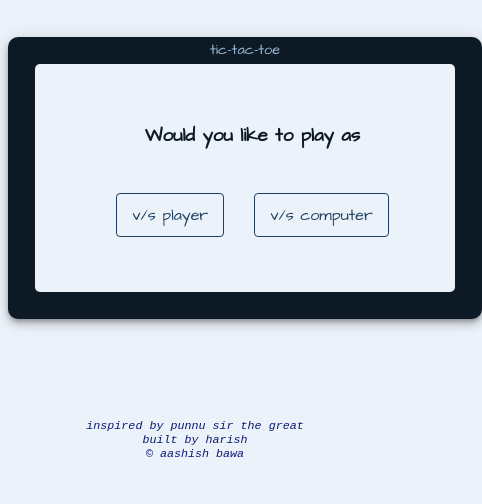
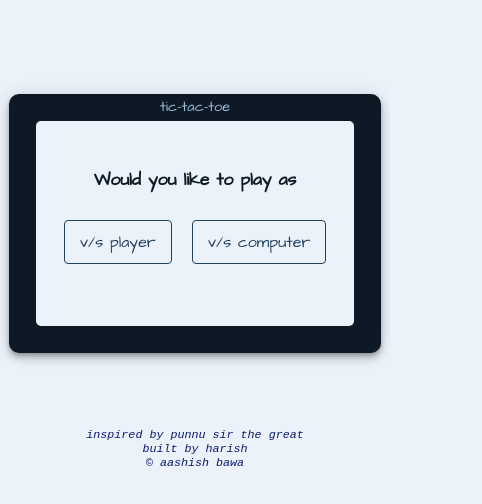
Before and after one commit to harrysaini/tic-tac-toe, a React app: page / in a window 390 px wide. Shown: the whole page, 482 px wide, since content can reach past the window. Built offline with nearby package versions, Linux system fonts and the light colour scheme.

Commit message:
added mobile css

```diff
--- a/public/index.html
+++ b/public/index.html
@@ -2,7 +2,7 @@
 <html lang="en">
   <head>
     <meta charset="utf-8">
-    <meta name="viewport" content="width=device-width, initial-scale=1" >
+    <meta name="viewport" content="width=device-width,initial-scale=1,maximum-scale=1">
     <meta name="theme-color" content="#000000">
     <!--
       manifest.json provides metadata used when your web app is added to the
--- a/src/css/index.css
+++ b/src/css/index.css
@@ -33,11 +33,6 @@ body{
 	background: transparent;
 }
 
-@media only screen and (max-width :450px ){
-	.main-conatiner{
-		width : 90%;
-	}
-}
 
 .game-box{
 	font-family: 'Architects Daughter', Helvetica, sans-serif;
@@ -117,7 +112,7 @@ body{
 
 
 .select-div{
-	padding: 25px 15px 50px 30px;
+	padding: 25px 15px 50px 15px;
 }
 
 .select-first-turn{
@@ -146,7 +141,7 @@ body{
 
 
 .credits{
-    margin-top: 100px;
+	padding-top: 100px;
 	text-align: center;
 	font-size: 90%;
 	font-style: italic;
@@ -268,3 +263,37 @@ body{
 	transition: opacity 700ms;
 
 }
+
+
+@media only screen and (max-width: 40em) {
+	.main-container{
+		width : 85%;
+		margin-top: 25%;
+	}
+
+	h3 {
+		font-size: 1.10rem;
+	}
+
+	.select-div {
+		padding: 25px 5px 50px 5px;
+	}
+
+	.game-box{
+		padding: 5px;
+		padding-bottom: 0px;
+	}
+
+	.game-btn {
+		margin: 10px;
+	}
+
+	.reset-btn {
+		padding: 2px;
+		font-size: 90%;
+	}
+
+	.credits {
+		padding-top: 75px;
+	}
+}
```
Also changed, not shown: package.json (+7 -1 lines), public/manifest.json, 1 other file. Lines whose indentation alone changed are shown as unchanged.
